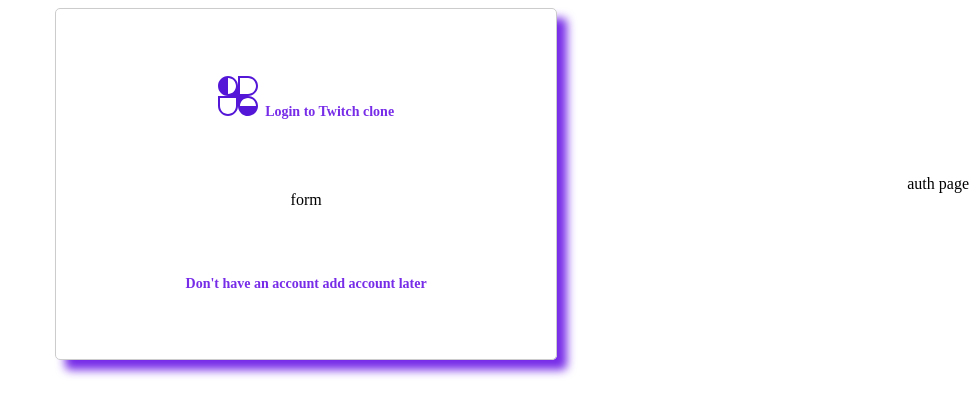
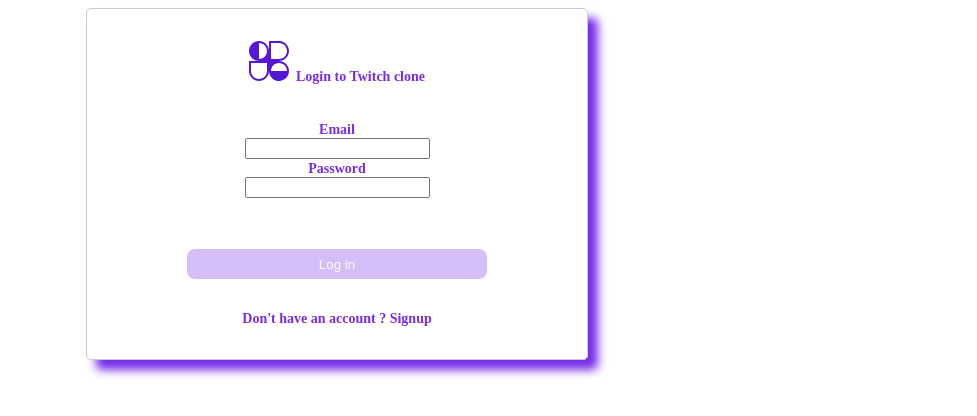
Before and after one commit to PREM-KUMAR-D/Twitch-Clone, a React (Vite) app in the folder client/: page /auth in a window 1280 px wide. Shown: the top 416 px of the page, without its empty margins (303-1280 px from the left). Built offline with nearby package versions, Linux system fonts and the light colour scheme.

Commit message:
Login form and validators completed

```diff
--- a/client/src/AuthPage/authpage.jsx
+++ b/client/src/AuthPage/authpage.jsx
@@ -19,7 +19,7 @@
          <Login switchAuthHanlder={handleAuthPageToggle} /> :
          <Register switchAuthHanlder={handleAuthPageToggle} />}
 
-        auth page
+
     </div>)
 }
 
--- /dev/null
+++ b/client/src/components/AuthInput.jsx
@@ -0,0 +1,47 @@
+import React from "react";
+
+const AuthInput = ({
+    field,
+    label,
+    value,
+    onChangeHandler,
+    type,
+    showErrorMessage,
+    validationMessage,
+    onBlurHandler,
+})=>{
+
+    const handleValueChange = (event)=>{
+        onChangeHandler(event.target.value,field);
+    }
+
+    const handleInputBlur =(event)=>{
+        onBlurHandler(event.target.value,field);
+    }
+
+    return (
+        <>
+        <div>
+            <span>
+                {label}
+            </span>
+        </div>
+        <input
+            type={type}
+            value={value}
+            onChange={handleValueChange}
+            onBlur={handleInputBlur}
+        >
+        </input>
+        <span style={{
+            color: 'red'
+        }}>
+            {showErrorMessage && validationMessage}
+        </span>
+
+        </>
+    )
+
+}
+
+export default AuthInput;
--- a/client/src/components/Login.jsx
+++ b/client/src/components/Login.jsx
@@ -1,16 +1,101 @@
-import React from "react";
+import React, { useState } from "react";
 import classes from './Login.module.css';
 import { Logo } from "./Logo";
+import AuthInput from "./AuthInput";
+import validatePassword, { validatePasswordMessage } from "../validators/validatePassword";
+import validateMail, { validateEmailMessage } from '../validators/validateMail';
 
-const Login =({switchAuthHanlder})=>{
+const Login = ({ switchAuthHanlder }) => {
+
+    const [formState, setFormState] = useState({
+        email: {
+            value: '',
+            isValid: false,
+            showError: false,
+        },
+        password: {
+            value: '',
+            isValid: false,
+            showError: false,
+        }
+    })
+
+    const handleInputValueChange = (value, field) => {
+        setFormState((prev) => {
+            return {
+                ...prev,
+                [field]: {
+                    ...prev[field],
+                    value: value
+                }
+            }
+        })
+    }
+
+    const handleInputValidationOnBlur = (value, field) => {
+        let isValid = false;
+
+        switch (field) {
+            case 'password':
+                isValid = validatePassword(value);
+
+                break;
+            case 'email':
+                isValid = validateMail(value);
+
+                break;
+
+
+            default:
+                break;
+        }
+
+        setFormState((prev) => {
+            return {
+                ...prev,
+                [field]: {
+                    ...prev[field],
+                    isValid: isValid,
+                    showError: !isValid,
+                }
+            }
+        })
+
+    }
+
+    console.log(formState)
 
     return (
         <div className={classes.loginContainer} >
-            <Logo text={'Login to Twitch clone'}/>
+            <Logo text={'Login to Twitch clone'} />
             <form >
-                form
+
+                <AuthInput
+                    field='email'
+                    label='Email'
+                    value={formState.email.value}
+                    onChangeHandler={handleInputValueChange}
+                    type='text'
+                    onBlurHandler={handleInputValidationOnBlur}
+                    showErrorMessage={formState.email.showError}
+                    validationMessage={validateEmailMessage}
+                ></AuthInput>
+                <AuthInput
+                    field='password'
+                    label='Password'
+                    value={formState.password.value}
+                    onChangeHandler={handleInputValueChange}
+                    type='password'
+                    onBlurHandler={handleInputValidationOnBlur}
+                    showErrorMessage={formState.password.showError}
+                    validationMessage={validatePasswordMessage}
+                ></AuthInput>
             </form>
-            <span onClick={switchAuthHanlder}> Don't have an account add account later</span>
+            <button
+                disabled={!formState.email.isValid || !formState.password.isValid}
+            >
+                Log in</button>
+            <span onClick={switchAuthHanlder}> Don't have an account ? Signup</span>
 
         </div>
     )
--- a/client/src/components/Login.module.css
+++ b/client/src/components/Login.module.css
@@ -29,3 +29,24 @@
 .loginContainer span:hover{
     opacity: 0.8;
 }
+
+.loginContainer button {
+    cursor: pointer;
+    background-color: #772ce8; /* Twitch Purple */
+    color: #fff;
+    border: none;
+    border-radius: 8px;
+    width: 300px;
+    height: 30px;
+    font-weight: 500;
+    margin-top: 20px;
+    transition: 0.3s;
+}
+
+.loginContainer button:hover {
+    opacity: 0.8;
+}
+
+.loginContainer button:disabled {
+    opacity: 0.3;
+}
--- /dev/null
+++ b/client/src/validators/validateMail.js
@@ -0,0 +1,10 @@
+const validateEmail =(email)=>{
+
+    const regex = /\S+@\S+\.\S+/;
+
+    return regex.test(email)
+}
+
+export const validateEmailMessage ='Enter valid Email';
+
+export default validateEmail;
--- /dev/null
+++ b/client/src/validators/validatePassword.js
@@ -0,0 +1,10 @@
+const validatePassword =(password)=>{
+
+    const regex = /^\S{6,12}$/;
+
+    return regex.test(password)
+}
+
+export const validatePasswordMessage=" Password must be 6 to 12 characters Long";
+
+export default validatePassword;
```
Also changed, not shown: client/src/validators/validateUsername.js (added, +8 -0 lines).
